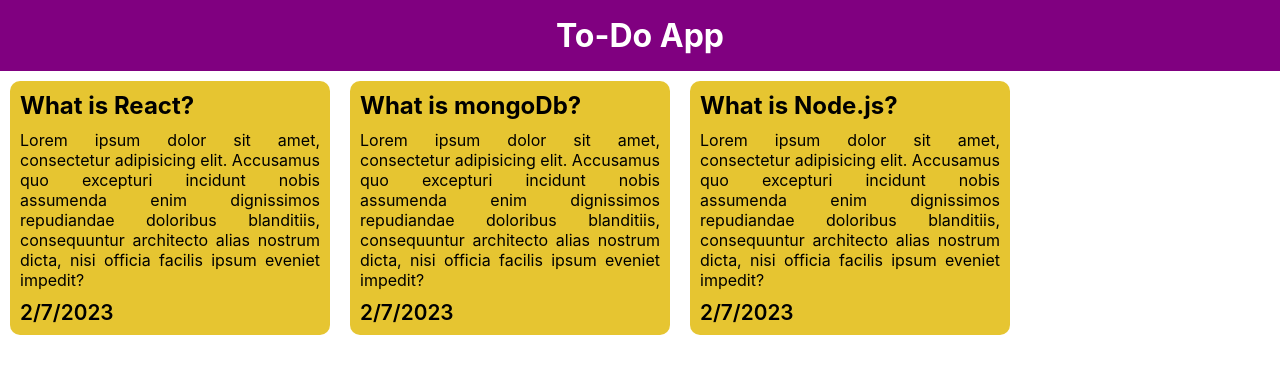
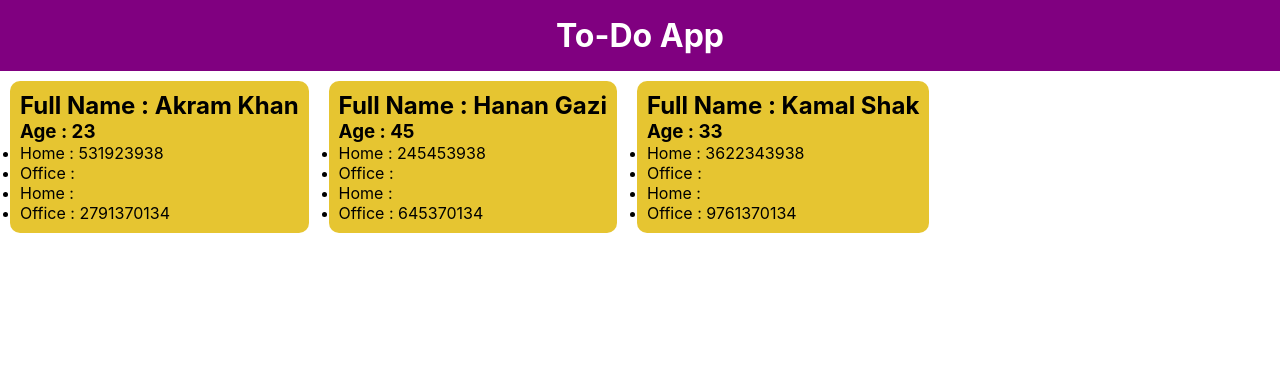
Before and after one commit to ismailsardar/react_2, a React (Create React App) app in the folder my-selfs/: page / in a window 1280 px wide. Shown: the top 374 px of the page. Built offline with nearby package versions, Linux system fonts and the light colour scheme.

Commit message:
nested map

```diff
--- a/my-selfs/src/App.js
+++ b/my-selfs/src/App.js
@@ -1,5 +1,6 @@
 import './App.css';
-import Card from './components/Card';
+// import Card from './components/Card';
+import NestedMap from './components/NestedMap';
 
 function App() {
   // Props and destructuring
@@ -7,9 +8,10 @@
   return (
     <>
       <h1 className='heading'>To-Do App</h1>
-      <Card cardTitle="What is React?" />
+      {/* <Card cardTitle="What is React?" />
       <Card cardTitle="What is mongoDb?" />
-      <Card cardTitle="What is Node.js?" />
+      <Card cardTitle="What is Node.js?" /> */}
+      <NestedMap />
     </>
 
   );
--- /dev/null
+++ b/my-selfs/src/components/NestedMap.js
@@ -0,0 +1,46 @@
+import React from 'react';
+
+const NestedMap = () => {
+    const users = [
+        {
+            fullName: 'Akram Khan',
+            age: 23,
+            phones:[{home:531923938},{office:2791370134}]
+        },
+        {
+            fullName: 'Hanan Gazi',
+            age: 45,
+            phones:[{home:245453938},{office:645370134}]
+        },
+        {
+            fullName: 'Kamal Shak',
+            age: 33,
+            phones:[{home:3622343938},{office:9761370134}]
+        },
+    ];
+  return (
+    <>
+        {
+            users.map((user,index)=>
+                <section key={index} className="card">
+                    <h1>Full Name : {user.fullName}</h1>
+                    <h3>Age : {user.age}</h3>
+                    {/* <p>Home: {user.phones[0].home}</p>
+                    <p>Office : {user.phones[1].office}</p> */}
+                    <ul>
+                        {user.phones.map((num,index)=>
+                           <>
+                           <li>Home : {num.home}</li>
+                           <li>Office : {num.office}</li>
+                           </>
+                        )}
+                    </ul>
+
+                </section>
+            )
+        }
+    </>
+  )
+}
+
+export default NestedMap
```
